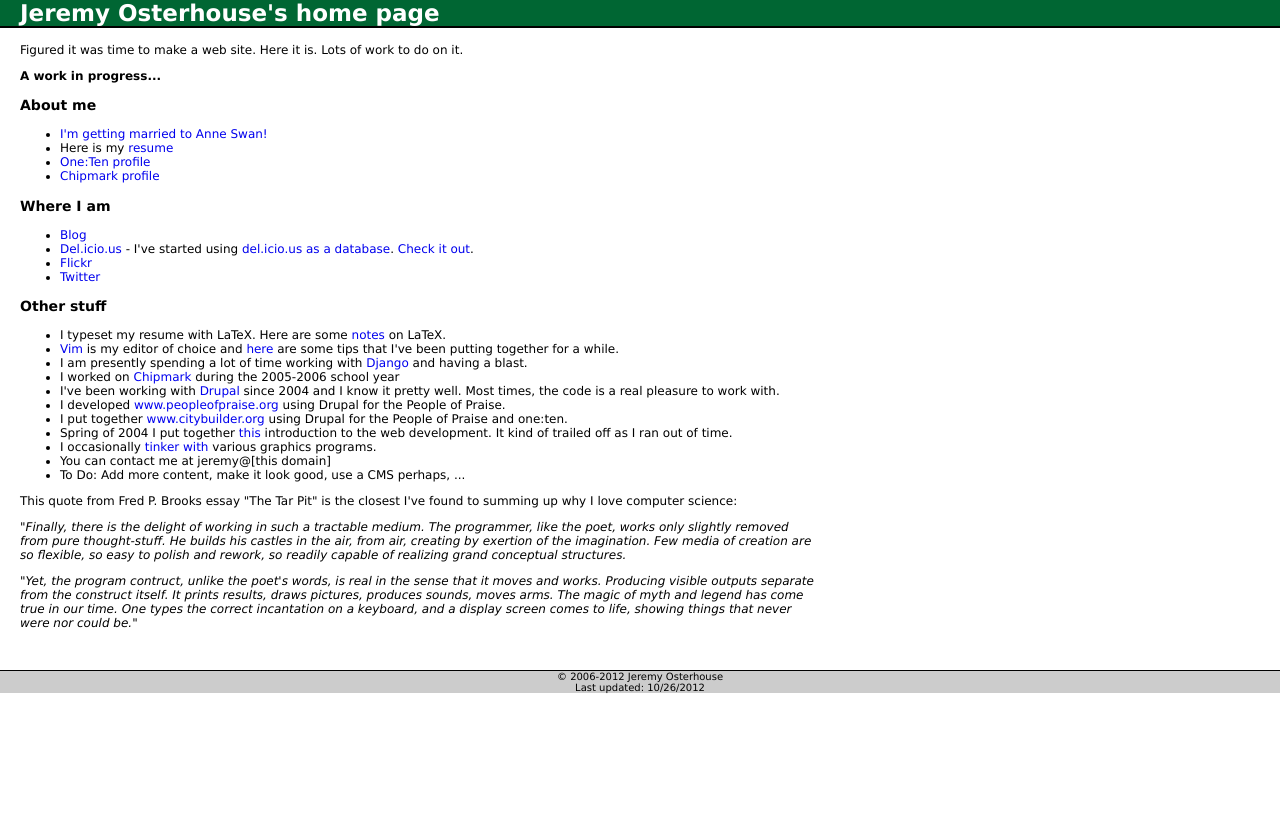
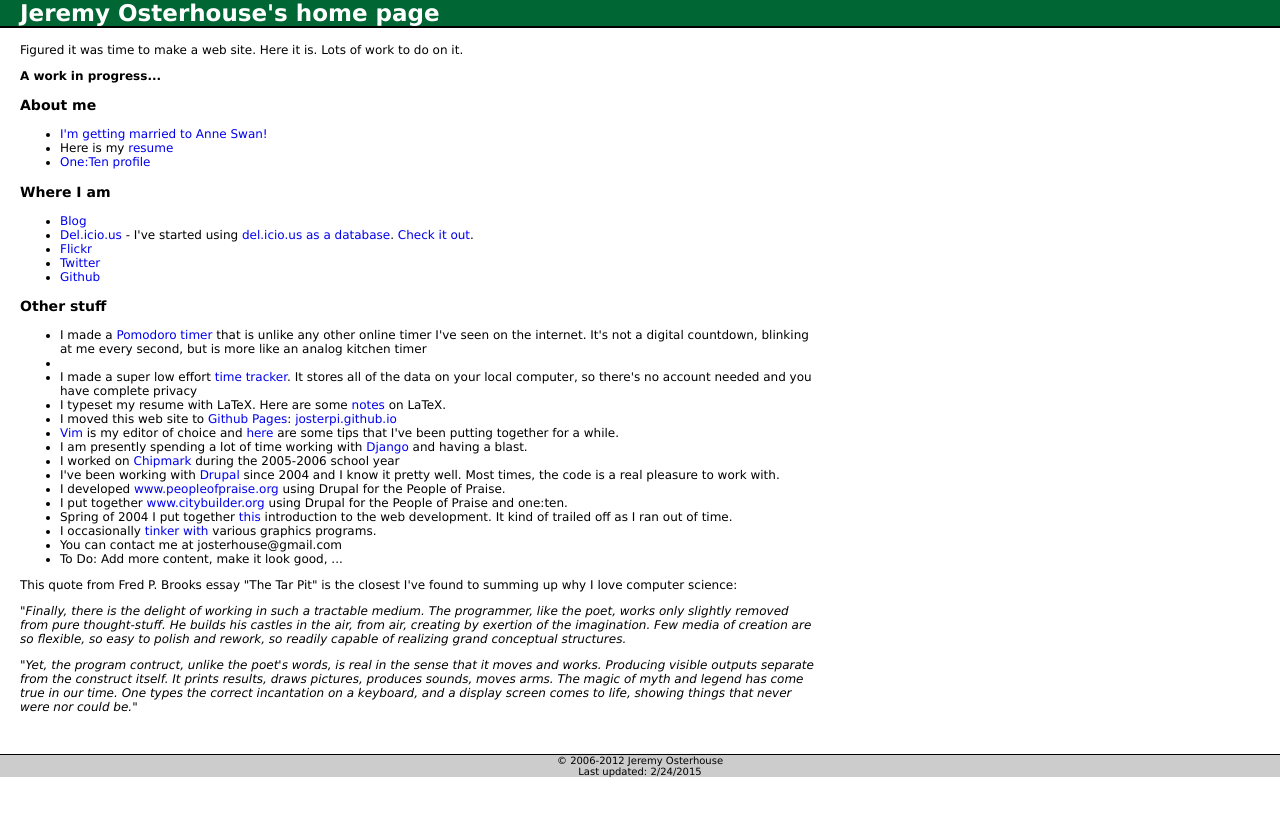
Before and after one commit to josterpi/josterpi.github.io, a Jekyll site: the page built from index.html, in a window 1280 px wide. Shown: the top 816 px of the page. Built offline with Jekyll 4.4.1, drawn with Linux system fonts in a browser that asks for light colours.

Commit message:
Update home page with pomodoro and timelog links.

```diff
--- a/index.html
+++ b/index.html
@@ -1,7 +1,7 @@
 ---
 layout: josterpi
 title: Jeremy Osterhouse's home page v0.1
-last_updated: 10/26/2012
+last_updated: 2/24/2015
 ---
 <h1>Jeremy Osterhouse's home page</h1>
 <div id="content">
@@ -11,8 +11,7 @@ last_updated: 10/26/2012
 <ul>
     <li><a href="http://anne-jeremy.osterhouse.org/">I'm getting married to Anne Swan!</a></li>
 	<li>Here is my <a href="/resume.pdf">resume</a></li>
-	<li><a href="http://www.onetencommunications.com/about/jeremy.html">One:Ten profile</a></li>
-	<li><a href="https://www.chipmark.com/Main?target=about_us_05">Chipmark profile</a></li>
+	<li><a href="http://onetencommunications.com/about/#jeremy-osterhouse">One:Ten profile</a></li>
 </ul>
 <h3>Where I am</h3>
 <ul>
@@ -20,10 +19,14 @@ last_updated: 10/26/2012
 	<li><a rel="me" href="http://del.icio.us/josterpi">Del.icio.us</a> - I've started using <a href="http://weblog.infoworld.com/udell/2006/08/22.html">del.icio.us as a database</a>. <a href="/delicious.html">Check it out</a>.</li>
 	<li><a rel="me" href="http://flickr.com/photos/josterpi/">Flickr</a></li>
 	<li><a rel="me" href="http://twitter.com/josterpi">Twitter</a></li>
+    <li><a rel="me" href="https://github.com/josterpi/">Github</a></li>
 </ul>
 <h3>Other stuff</h3>
 <ul>
+    <li>I made a <a href="pomodoro/">Pomodoro timer</a> that is unlike any other online timer I've seen on the internet. It's not a digital countdown, blinking at me every second, but is more like an analog kitchen timer<li>
+    <li>I made a super low effort <a href="timelog/">time tracker</a>. It stores all of the data on your local computer, so there's no account needed and you have complete privacy</li>
 <li>I typeset my resume with LaTeX. Here are some <a href="/latex-notes.html">notes</a> on LaTeX.</li>
+<li>I moved this web site to <a href="https://pages.github.com/">Github Pages</a>: <a href="https://github.com/josterpi/josterpi.github.io">josterpi.github.io</a>
 <li><a href="http://www.vim.org/">Vim</a> is my editor of choice and <a href="vim-tips.html">here</a> are some tips that I've been putting together for a while.</li>
 <li>I am presently spending a lot of time working with <a href="http://www.djangoproject.com">Django</a> and having a blast.</li>
 <li>I worked on <a href="http://www.chipmark.com/">Chipmark</a> during the 2005-2006 school year</li>
@@ -32,8 +35,8 @@ last_updated: 10/26/2012
 <li>I put together <a href="http://www.citybuilder.org">www.citybuilder.org</a> using Drupal for the People of Praise and one:ten.</li>
 <li>Spring of 2004 I put together <a href="/webtech.html">this</a> introduction to the web development. It kind of trailed off as I ran out of time.</li>
 <li>I occasionally <a href="/graphics/index.html">tinker with</a> various graphics programs.</li>
-<li>You can contact me at jeremy@[this domain]</li>
-<li>To Do: Add more content, make it look good, use a CMS perhaps, ...</li>
+<li>You can contact me at josterhouse@gmail.com</li>
+<li>To Do: Add more content, make it look good, ...</li>
 </ul>
 
 <p>This quote from Fred P. Brooks essay "The Tar Pit" is the closest I've found to summing up why I love computer science:</p>
```
